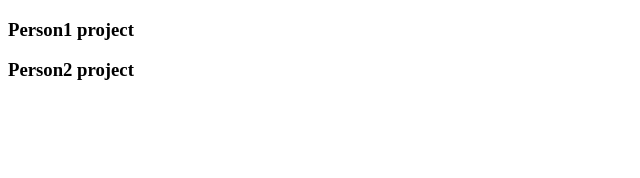
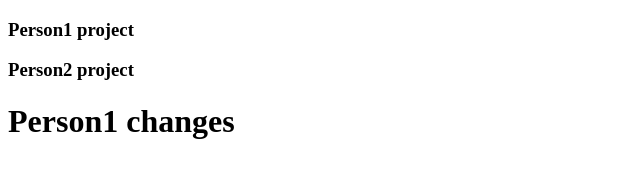
Before and after one commit to TejaBalmuri/hyd-person1, a plain HTML site: page person-1/index.html in a window 1280 px wide. Shown: the whole page, without its empty margins (0-640 px from the left). Drawn offline with Linux system fonts and the light colour scheme.

Commit message:
person1 changes

```diff
--- a/person-1/index.html
+++ b/person-1/index.html
@@ -8,5 +8,6 @@
 <body>
     <h3>Person1 project</h3>
     <h3>Person2 project</h3>
+    <h1>Person1 changes</h1>
 </body>
 </html>
```
